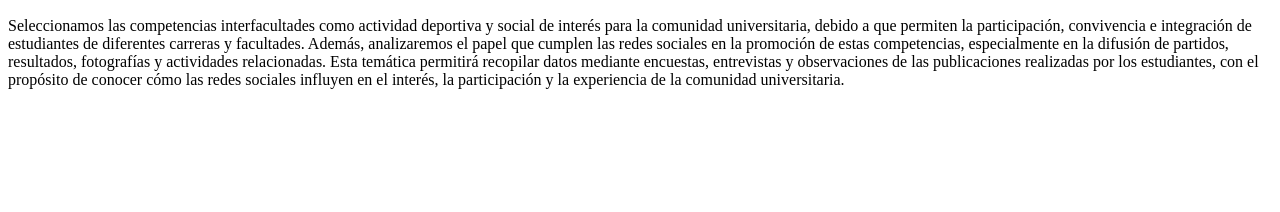
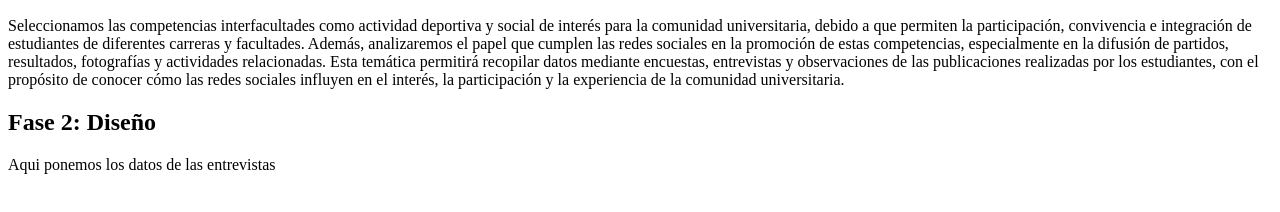
Before and after one commit to Arihuz124/proyecto2, a plain HTML site: page index.html in a window 1280 px wide. Shown: the part 110-322 px from the top of the page. Drawn offline with Linux system fonts and the light colour scheme.

Commit message:
Add Phase 2 section for interview data
asd

```diff
--- a/index.html
+++ b/index.html
@@ -23,6 +23,10 @@
             por los estudiantes, con el propósito de conocer cómo las redes sociales influyen
             en el interés, la participación y la experiencia de la comunidad universitaria.
         </p>
+        <h2>Fase 2: Diseño</h2>
+        <p>
+            Aqui ponemos los datos de las entrevistas
+        </p>
     </main>
 
 </body>
```
